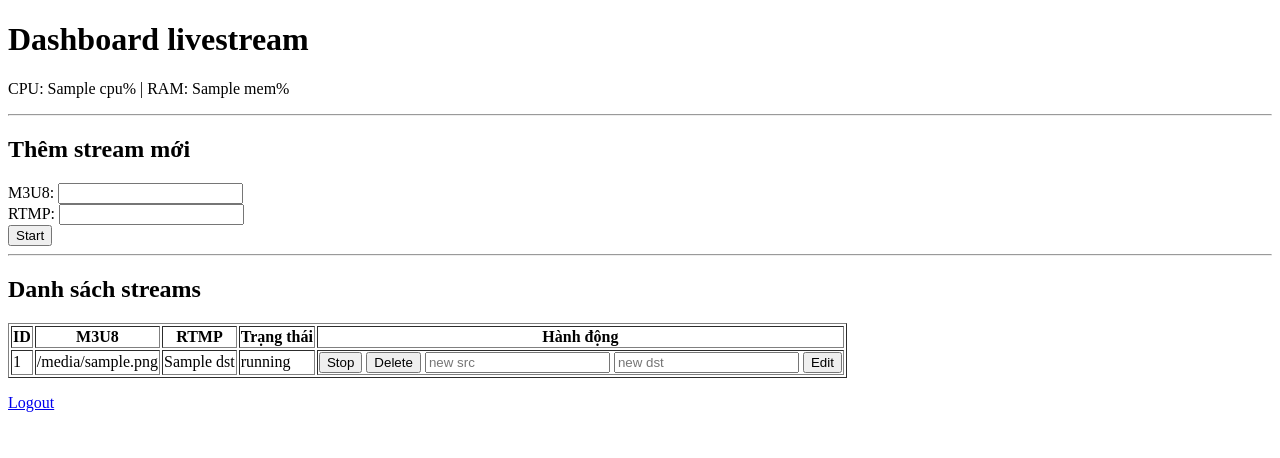
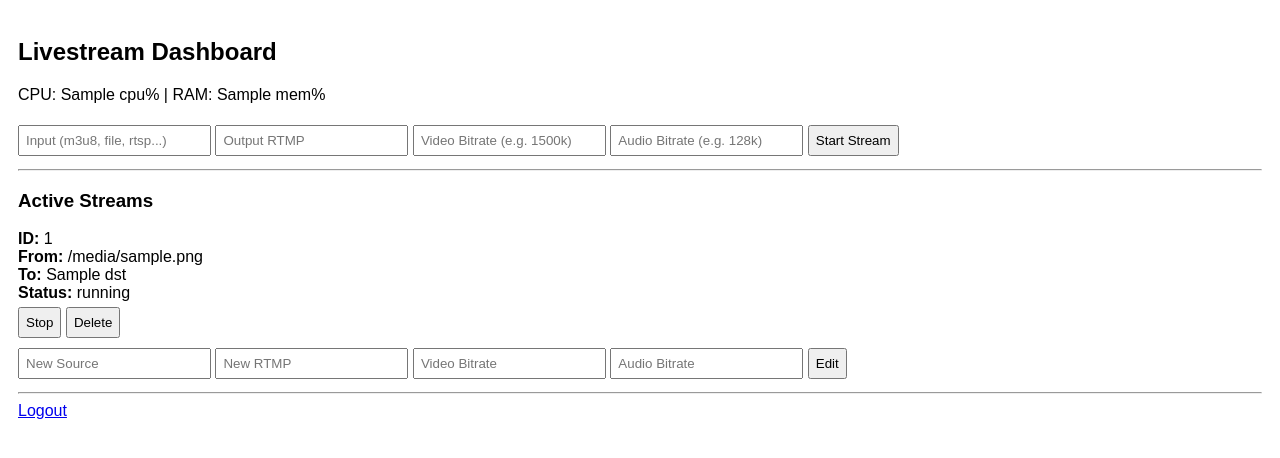
Before and after one commit to hatndg/iptv-streaming, a Flask app: template templates/index.html in a window 1280 px wide. Shown: the top 458 px of the page. Run offline with Flask 3, Linux system fonts and the light colour scheme; the template is opened without the code that fills it: most values are stand-ins (such as "Sample title", 1, 10 or a date in 2020).

Commit message:
mobile friendly, multi stream, multi source extensions

```diff
--- a/templates/change.html
+++ b/templates/change.html
@@ -1 +1 @@
-<!doctype html><title>Đổi mật khẩu</title><h2>Đổi mật khẩu</h2><form method="POST"><input name="newpass" type="password"><button>Đổi</button></form><p style="color:red">{{ msg }}</p>
+<!doctype html><title>Change Password</title><form method="POST"><input name="newpass" type="password" placeholder="New Password"><button>Change</button></form><p style="color:red">{{ msg }}</p>
--- a/templates/index.html
+++ b/templates/index.html
@@ -1,45 +1,57 @@
 <!doctype html>
-<title>Multistream Dashboard</title>
-<h1>Dashboard livestream</h1>
+<html>
+<head>
+    <meta name="viewport" content="width=device-width, initial-scale=1">
+    <title>Livestream Dashboard</title>
+    <style>
+      body { font-family: sans-serif; padding: 10px; }
+      input, button { width: 100%; margin: 5px 0; padding: 6px; }
+      table { width: 100%; font-size: 14px; border-collapse: collapse; }
+      td, th { border: 1px solid #ccc; padding: 4px; }
+      @media(min-width: 600px){ input,button{width:auto;display:inline-block} }
+    </style>
+</head>
+<body>
+<h2>Livestream Dashboard</h2>
 <p>CPU: {{ cpu }}% | RAM: {{ mem }}%</p>
-<hr>
-<h2>Thêm stream mới</h2>
 <form method="POST">
   <input type="hidden" name="action" value="start">
-  M3U8: <input type="text" name="src" required><br>
-  RTMP: <input type="text" name="dst" required><br>
-  <button type="submit">Start</button>
+  <input name="src" placeholder="Input (m3u8, file, rtsp...)" required>
+  <input name="dst" placeholder="Output RTMP" required>
+  <input name="vbit" placeholder="Video Bitrate (e.g. 1500k)">
+  <input name="abit" placeholder="Audio Bitrate (e.g. 128k)">
+  <button>Start Stream</button>
 </form>
 <hr>
-<h2>Danh sách streams</h2>
-<table border="1">
-<tr><th>ID</th><th>M3U8</th><th>RTMP</th><th>Trạng thái</th><th>Hành động</th></tr>
-{% for sid, stream in streams.items() %}
-<tr>
-  <td>{{ sid }}</td>
-  <td>{{ stream.src }}</td>
-  <td>{{ stream.dst }}</td>
-  <td>{{ stream.status }}</td>
-  <td>
-    <form method="POST" style="display:inline;">
+<h3>Active Streams</h3>
+{% for sid, s in streams.items() %}
+<div>
+  <b>ID:</b> {{ sid }}<br>
+  <b>From:</b> {{ s.src }}<br>
+  <b>To:</b> {{ s.dst }}<br>
+  <b>Status:</b> {{ s.status }}<br>
+  <form method="POST" style="display:inline">
+    <input type="hidden" name="action" value="stop">
     <input type="hidden" name="stream_id" value="{{ sid }}">
-      <input type="hidden" name="action" value="stop">
     <button>Stop</button>
   </form>
-    <form method="POST" style="display:inline;">
+  <form method="POST" style="display:inline">
+    <input type="hidden" name="action" value="delete">
     <input type="hidden" name="stream_id" value="{{ sid }}">
-      <input type="hidden" name="action" value="delete">
     <button>Delete</button>
   </form>
-    <form method="POST" style="display:inline;">
+  <form method="POST">
+    <input type="hidden" name="action" value="edit">
     <input type="hidden" name="stream_id" value="{{ sid }}">
-      <input type="hidden" name="action" value="edit">
-      <input name="src" placeholder="new src" required>
-      <input name="dst" placeholder="new dst" required>
+    <input name="src" placeholder="New Source" required>
+    <input name="dst" placeholder="New RTMP" required>
+    <input name="vbit" placeholder="Video Bitrate">
+    <input name="abit" placeholder="Audio Bitrate">
     <button>Edit</button>
   </form>
-  </td>
-</tr>
+  <hr>
+</div>
 {% endfor %}
-</table>
-<p><a href="/logout">Logout</a></p>
+<a href="/logout">Logout</a>
+</body>
+</html>
--- a/templates/login.html
+++ b/templates/login.html
@@ -1 +1 @@
-<!doctype html><title>Login</title><h2>Login</h2><form method="POST"><input name="password" type="password"><button>Login</button></form><p style="color:red">{{ msg }}</p>
+<!doctype html><title>Login</title><form method="POST"><input name="password" type="password" placeholder="Password"><button>Login</button></form><p style="color:red">{{ msg }}</p>
```
Lines whose indentation alone changed are shown as unchanged.
